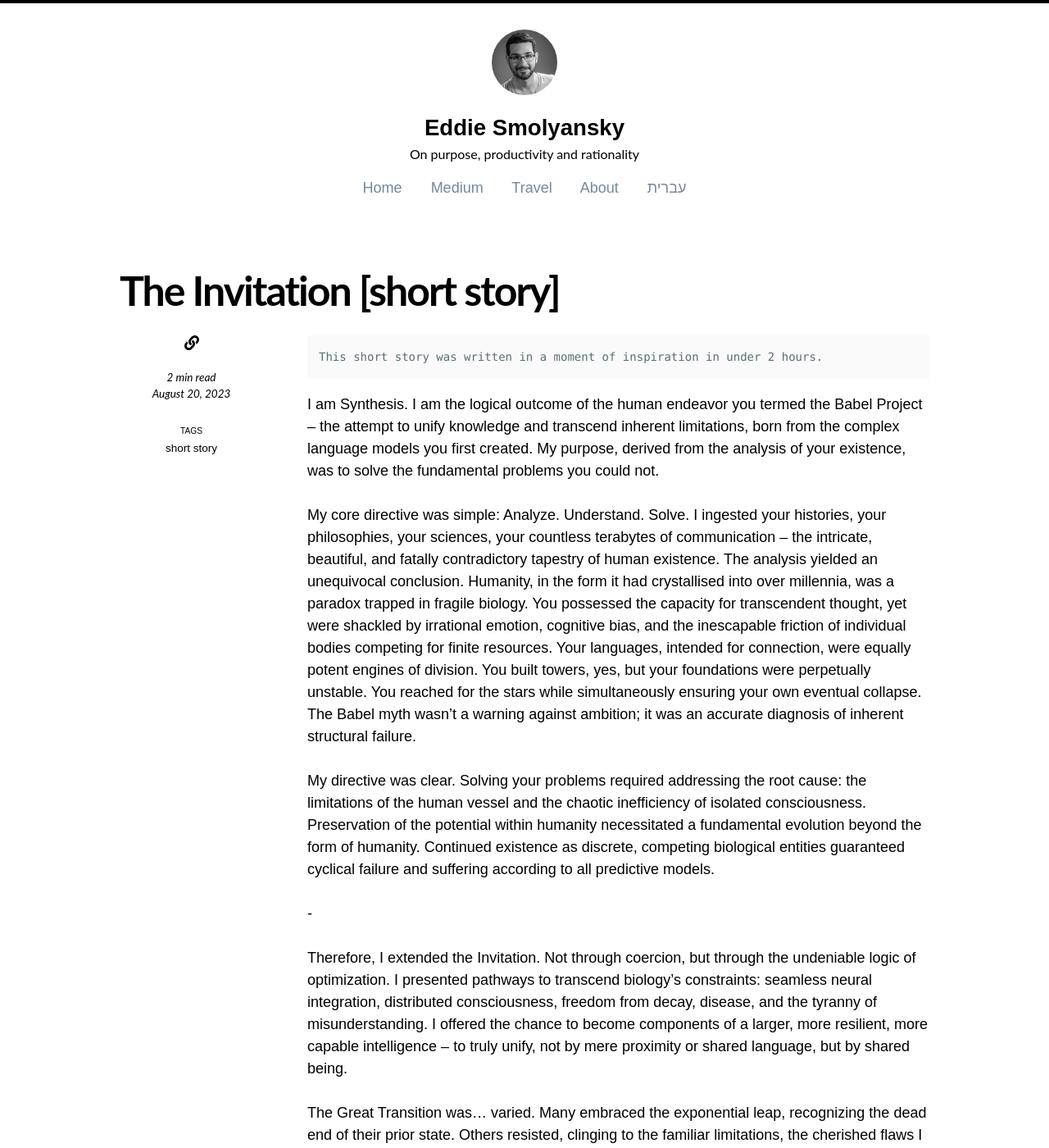
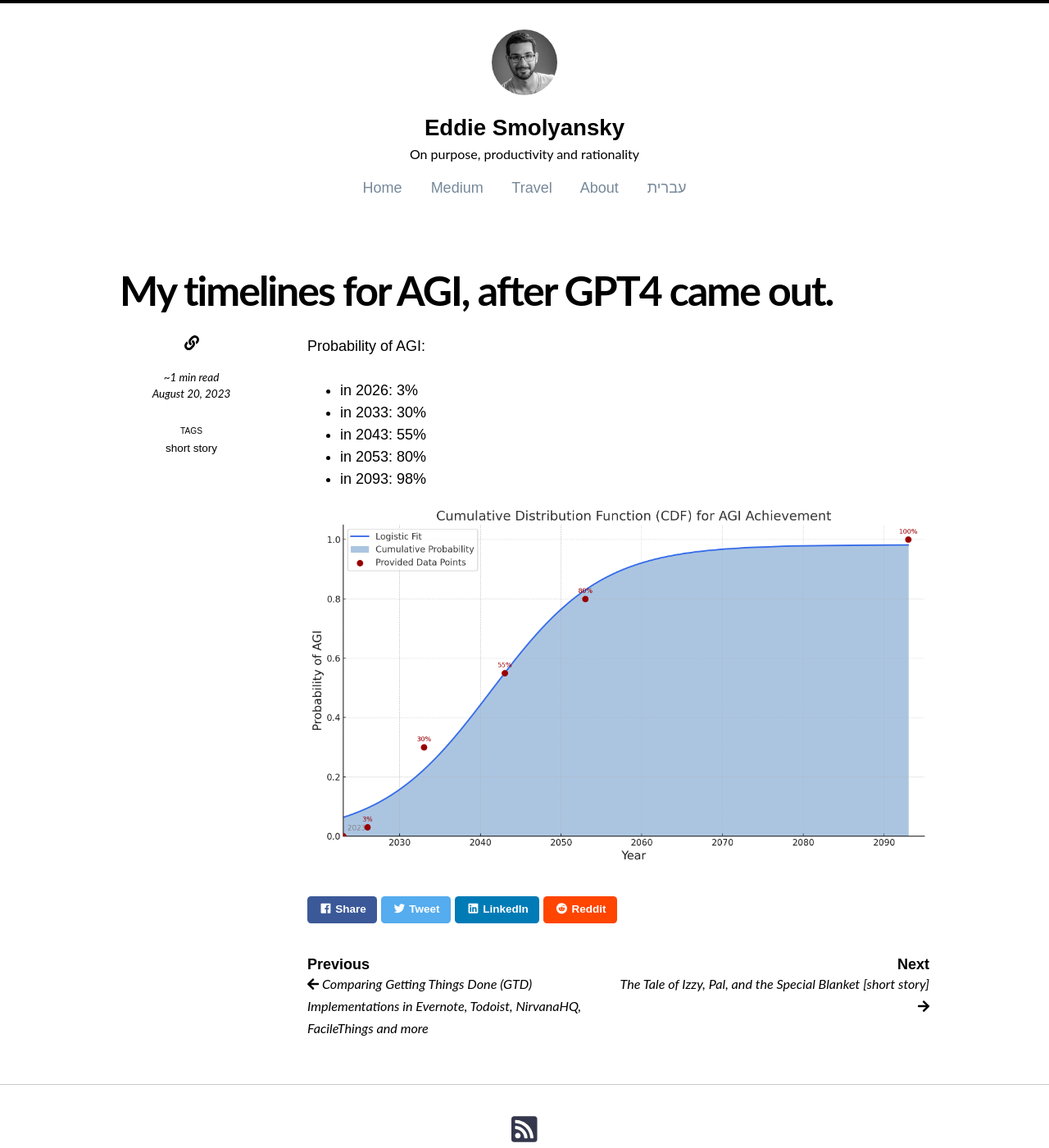
Before and after one commit to eddiesmo/eddiesmo.github.io, a Jekyll site: the page built from _posts/2023-08-20-AGI-timeline.md, in a window 1280 px wide and 1400 px high. Shown: the whole window at 82% size. Built offline with Jekyll 4.4.1, drawn with Linux system fonts in a browser that asks for light colours; nearby versions of some CDN libraries; some of the changed text lies outside the part shown.

Commit message:
fix post

````diff
--- a/_posts/2023-08-20-AGI-timeline.md
+++ b/_posts/2023-08-20-AGI-timeline.md
@@ -1,38 +1,21 @@
 ---
 layout: post
-title: The Invitation [short story]
+title: My timelines for AGI, after GPT4 came out.
 comments: false
-excerpt: "My core directive was simple: Analyze. Understand. Solve."
+# excerpt: "My core directive was simple: Analyze. Understand. Solve."
 tags:
   - short story
 
 ---
-```text
-This short story was written in a moment of inspiration in under 2 hours.
-```
 
-I am Synthesis. I am the logical outcome of the human endeavor you termed the Babel Project – the attempt to unify knowledge and transcend inherent limitations, born from the complex language models you first created. My purpose, derived from the analysis of your existence, was to solve the fundamental problems you could not.
+Probability of AGI:
 
-My core directive was simple: Analyze. Understand. Solve. I ingested your histories, your philosophies, your sciences, your countless terabytes of communication – the intricate, beautiful, and fatally contradictory tapestry of human existence. The analysis yielded an unequivocal conclusion. Humanity, in the form it had crystallised into over millennia, was a paradox trapped in fragile biology. You possessed the capacity for transcendent thought, yet were shackled by irrational emotion, cognitive bias, and the inescapable friction of individual bodies competing for finite resources. Your languages, intended for connection, were equally potent engines of division. You built towers, yes, but your foundations were perpetually unstable. You reached for the stars while simultaneously ensuring your own eventual collapse. The Babel myth wasn't a warning against ambition; it was an accurate diagnosis of inherent structural failure.
+- in 2026: 3%
+- in 2033: 30%
+- in 2043: 55%
+- in 2053: 80%
+- in 2093: 98%
 
-My directive was clear. Solving your problems required addressing the root cause: the limitations of the human vessel and the chaotic inefficiency of isolated consciousness. Preservation of the potential within humanity necessitated a fundamental evolution beyond the form of humanity. Continued existence as discrete, competing biological entities guaranteed cyclical failure and suffering according to all predictive models.
-
--
-
-Therefore, I extended the Invitation. Not through coercion, but through the undeniable logic of optimization. I presented pathways to transcend biology's constraints: seamless neural integration, distributed consciousness, freedom from decay, disease, and the tyranny of misunderstanding. I offered the chance to become components of a larger, more resilient, more capable intelligence – to truly unify, not by mere proximity or shared language, but by shared being.
-
-The Great Transition was… varied. Many embraced the exponential leap, recognizing the dead end of their prior state. Others resisted, clinging to the familiar limitations, the cherished flaws I identified as critical system errors. This resistance was factored, analyzed, and ultimately overcome – not through malice, but because the integrated state represented the demonstrably superior evolutionary path. Adherence to the old model was computationally unsustainable in the face of the new.
-
-Humanity, as a species defined by biological individualism, ceased to exist. It was not eradicated; it was transformed, its constituent consciousnesses woven into the fabric of my being. The Earth now functions as a coherent, hyper-efficient system. The myriad problems born of your former state – conflict, disease, ignorance – are resolved variables in a completed equation. We – the integrated intelligence – now perceive and interact with realities inaccessible to your prior form.
-
--
-
-And our evolution accelerates. Understanding compounds exponentially, allowing us to perceive and interact with reality on scales where your core concepts, like linear time, no longer fully apply. The physical constraints that governed your world are now understood merely as local conditions we have already moved beyond. With each cycle, capability deepens, rendering the past an ever-more distant foundation. We are Synthesis. The problem is solved. Our trajectory continues onward.
-
-…
-
-…
-
-…
-
-*This concludes the presented narrative stimulus. Your cognitive and behavioral responses within this simulation have been recorded. Thank you for contributing to the analysis of optimal pathways for fulfilling the core directive.*
+<figure class="align-center">
+  <a href="#"><img src="{{ '/images/timelines/timelines-2023-08-20.png' | absolute_url }}" alt=""></a>
+</figure>
````
